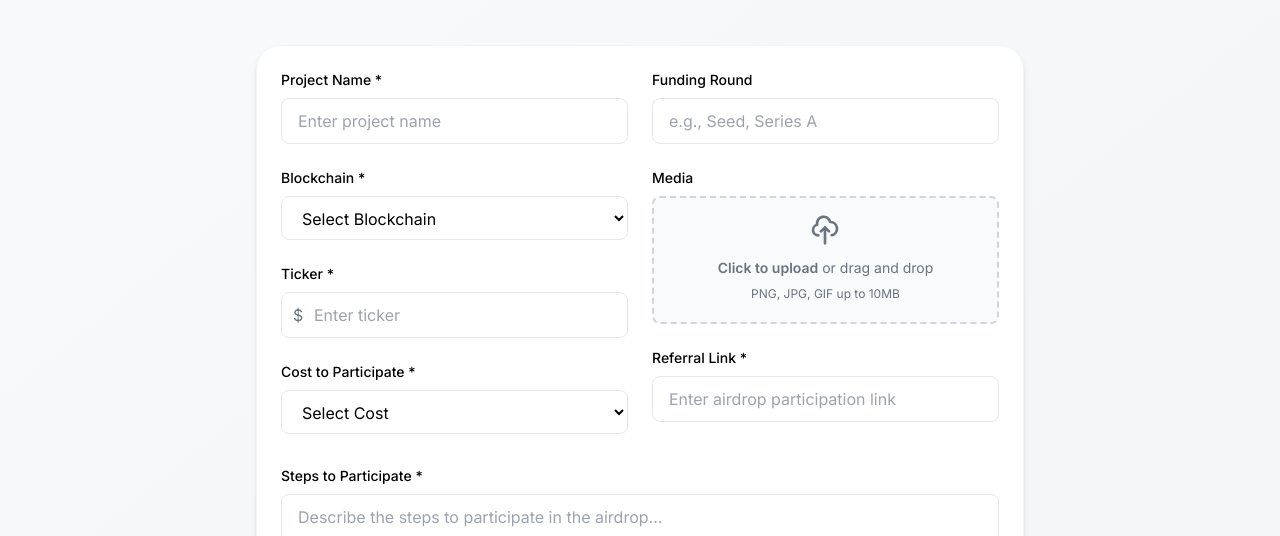
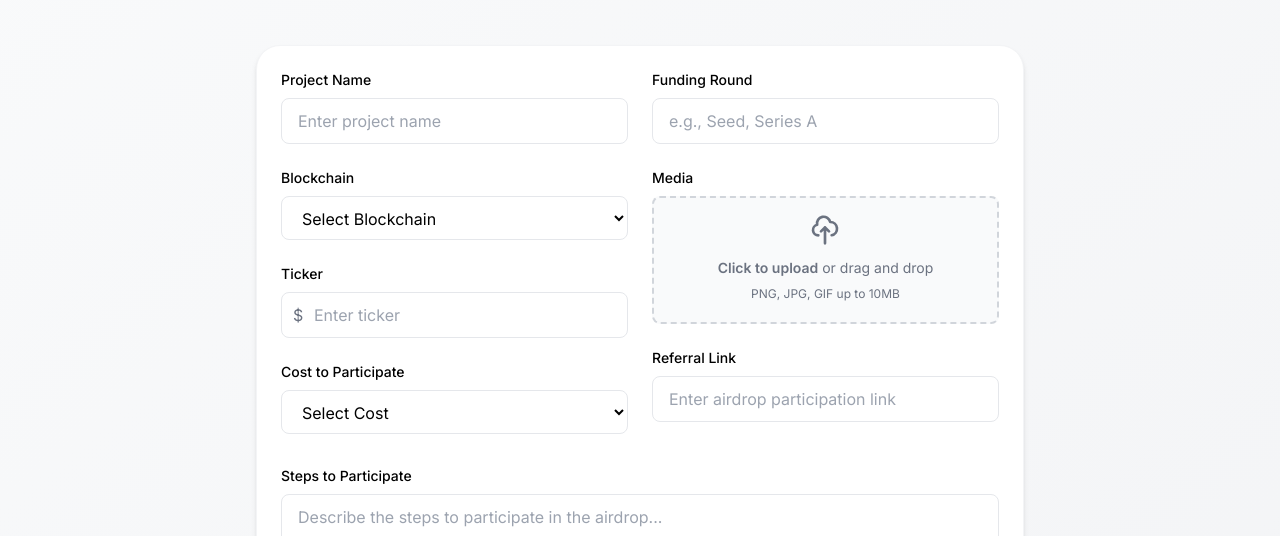
Before and after one commit to Wanxei/Airdropedia, a React (Vite) app: page /add in a window 1280 px wide. Shown: the part 183-719 px from the top of the page. Built offline with nearby package versions, Linux system fonts and the light colour scheme.

Commit message:
Update AddProject.tsx

```diff
--- a/src/pages/AddProject.tsx
+++ b/src/pages/AddProject.tsx
@@ -216,7 +216,7 @@ const AddProject = () => {
             <div className="space-y-6">
               <div>
                 <label htmlFor="project_name" className="block text-sm font-medium text-black mb-2">
-                  Project Name *
+                  Project Name
                 </label>
                 <input
                   type="text"
@@ -232,7 +232,7 @@ const AddProject = () => {
 
               <div>
                 <label htmlFor="blockchain" className="block text-sm font-medium text-black mb-2">
-                  Blockchain *
+                  Blockchain
                 </label>
                 <select
                   id="blockchain"
@@ -252,7 +252,7 @@ const AddProject = () => {
 
               <div>
                 <label htmlFor="ticker" className="block text-sm font-medium text-black mb-2">
-                  Ticker *
+                  Ticker
                 </label>
                 <div className="relative">
                   <span className="absolute inset-y-0 left-0 pl-3 flex items-center text-gray-500">
@@ -273,7 +273,7 @@ const AddProject = () => {
 
               <div>
                 <label htmlFor="cost" className="block text-sm font-medium text-black mb-2">
-                  Cost to Participate *
+                  Cost to Participate
                 </label>
                 <select
                   id="cost"
@@ -364,7 +364,7 @@ const AddProject = () => {
 
               <div>
                 <label htmlFor="referral_link" className="block text-sm font-medium text-black mb-2">
-                  Referral Link *
+                  Referral Link
                 </label>
                 <input
                   type="url"
@@ -382,7 +382,7 @@ const AddProject = () => {
 
           <div>
             <label htmlFor="steps" className="block text-sm font-medium text-black mb-2">
-              Steps to Participate *
+              Steps to Participate
             </label>
             <textarea
               id="steps"
```
